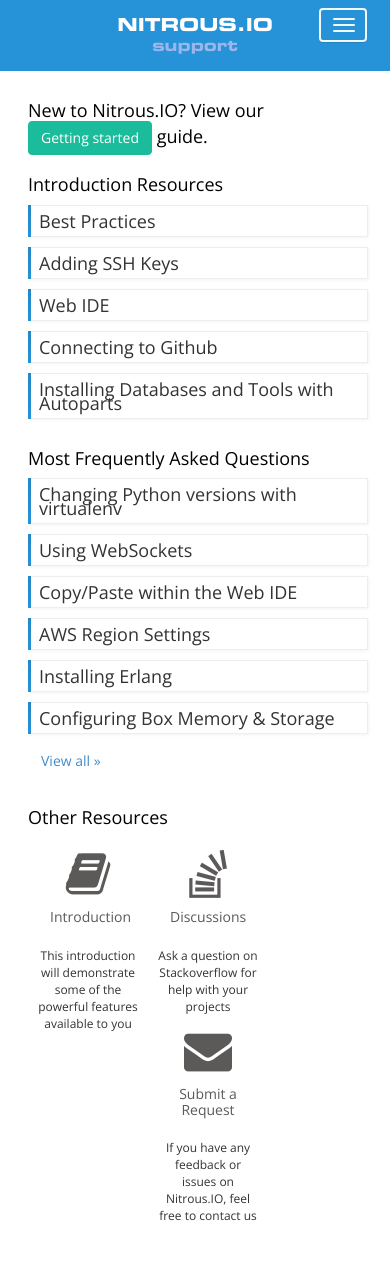
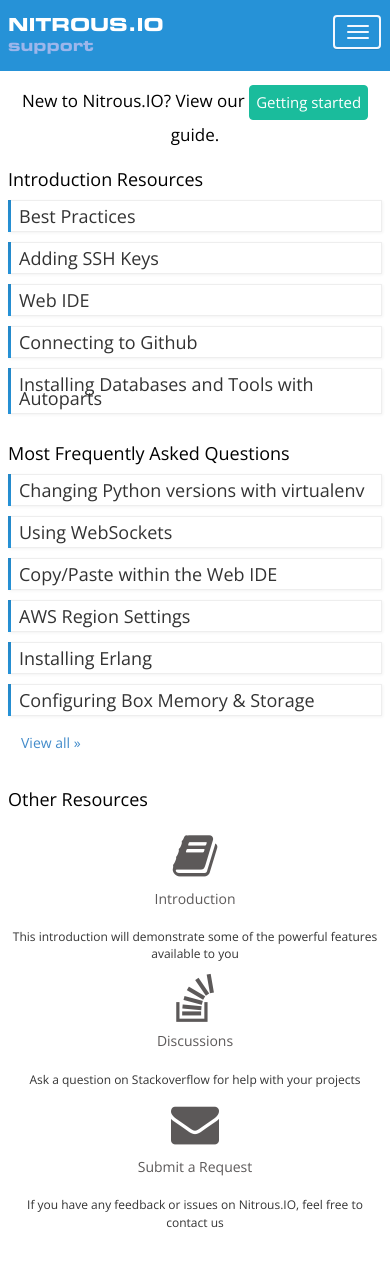
Before and after one commit to pkallberg/help.nitrous.io, a Jekyll site: the page built from index.html, in a window 390 px wide. Built offline with Jekyll 4.4.1, drawn with Linux system fonts in a browser that asks for light colours; comment, search, counter and statistics services are not loaded; after the commit the page ends 1231 px from its top, so only the background shows below that.

Commit message:
Adjust to Mobile Phone by koheishingai

```diff
--- a/_includes/head.html
+++ b/_includes/head.html
@@ -2,6 +2,7 @@
 <html lang="en">
 <head>
   <meta charset='utf-8'>
+  <meta name='viewport' content='width=device-width, initial-scale=1.0'>
   <title>{{ page.title }}</title>
   <meta name="author" content="Nitrous.IO" />
   <link href="http://feeds.feedburner.com/actionioblog" rel="alternate" title="Nitrous.IO Blog" type="application/atom+xml" />
--- a/css/action.scss
+++ b/css/action.scss
@@ -15,16 +15,48 @@
   }
   .container {
     .articles {
-      max-width: 91%;
-      width: 91%;
+      max-width: 100%;
+      width: 100%;
+      margin: 0px auto;
+      padding: 0px;
     }
   }
+  .navbar-brand {
+    text-align: left;
+    margin-left: -30px;
+  }
+  .navbar-toggle {
+    margin: 15px -14px;
+  }
+  #search {
+    width: 100%;
+    margin: -17px auto -15px;
+  }
+  .topic {
+    text-align: center;
+    line-height: 30px;
+    margin: -6px auto 0px;
+    width: 100%;
+    font-size: 17px;
+  }
+  .btn-success {
+    background-color: #1abc9c;
+    border-color: #1abc9c;
+    font-size: 15px;
+    padding: 6px 6px;
+  }
+  .resources li {
+    width: 100% !important;
+    padding: 0 !important;
+    text-align: center !important;
+  }
 }
+
 @media screen and (max-width: 545px) {
   .resources {
     li{
-      font-size: 12px !important;
-      width: 100px !important;
+      font-size: 12px;
+      width: 100px;
     }
   }
 }
@@ -98,6 +130,7 @@
   text-transform: uppercase;
   -webkit-font-smoothing: antialiased;
 }
+
 
 .navbar-brand span {
 color: #9CB6EB;
```
